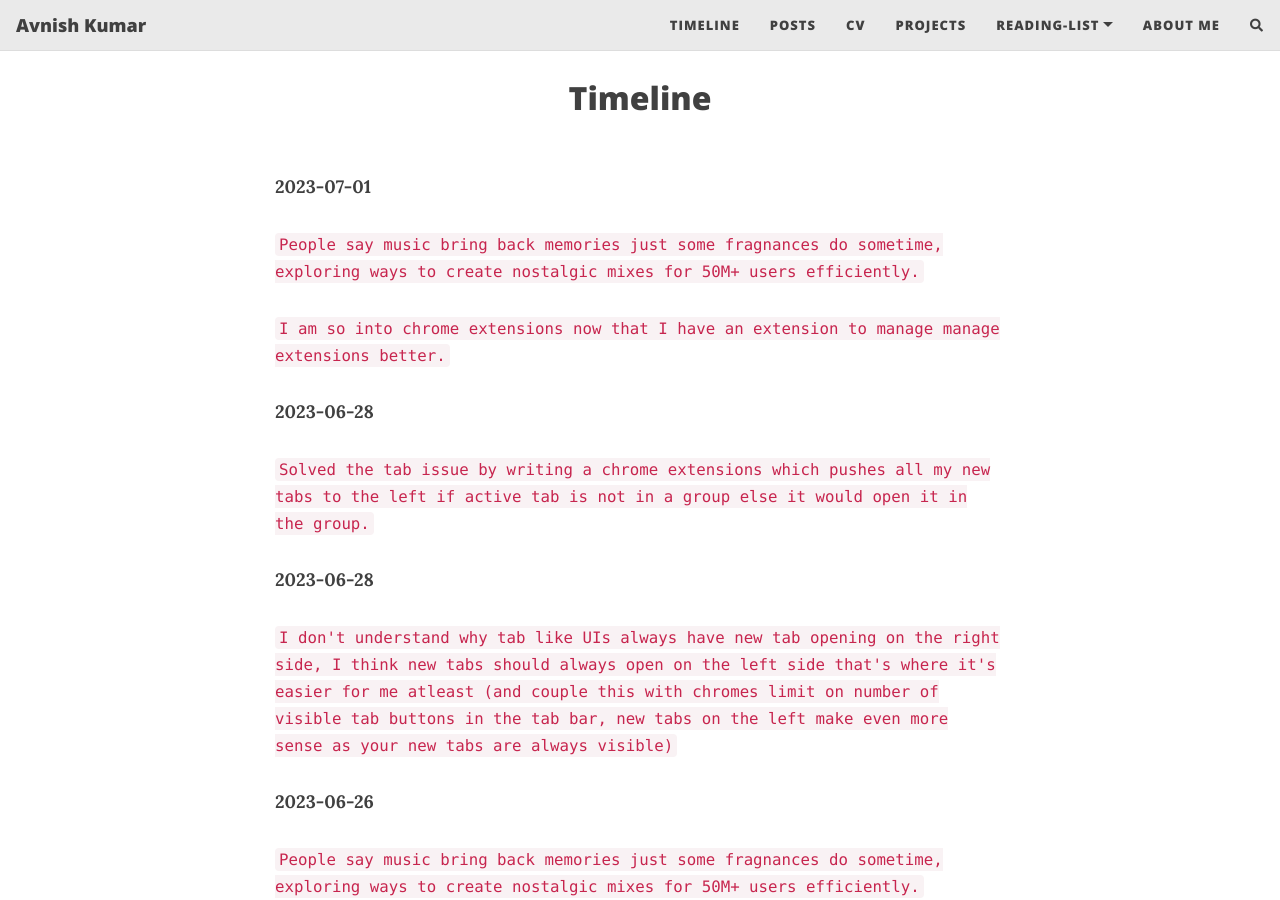
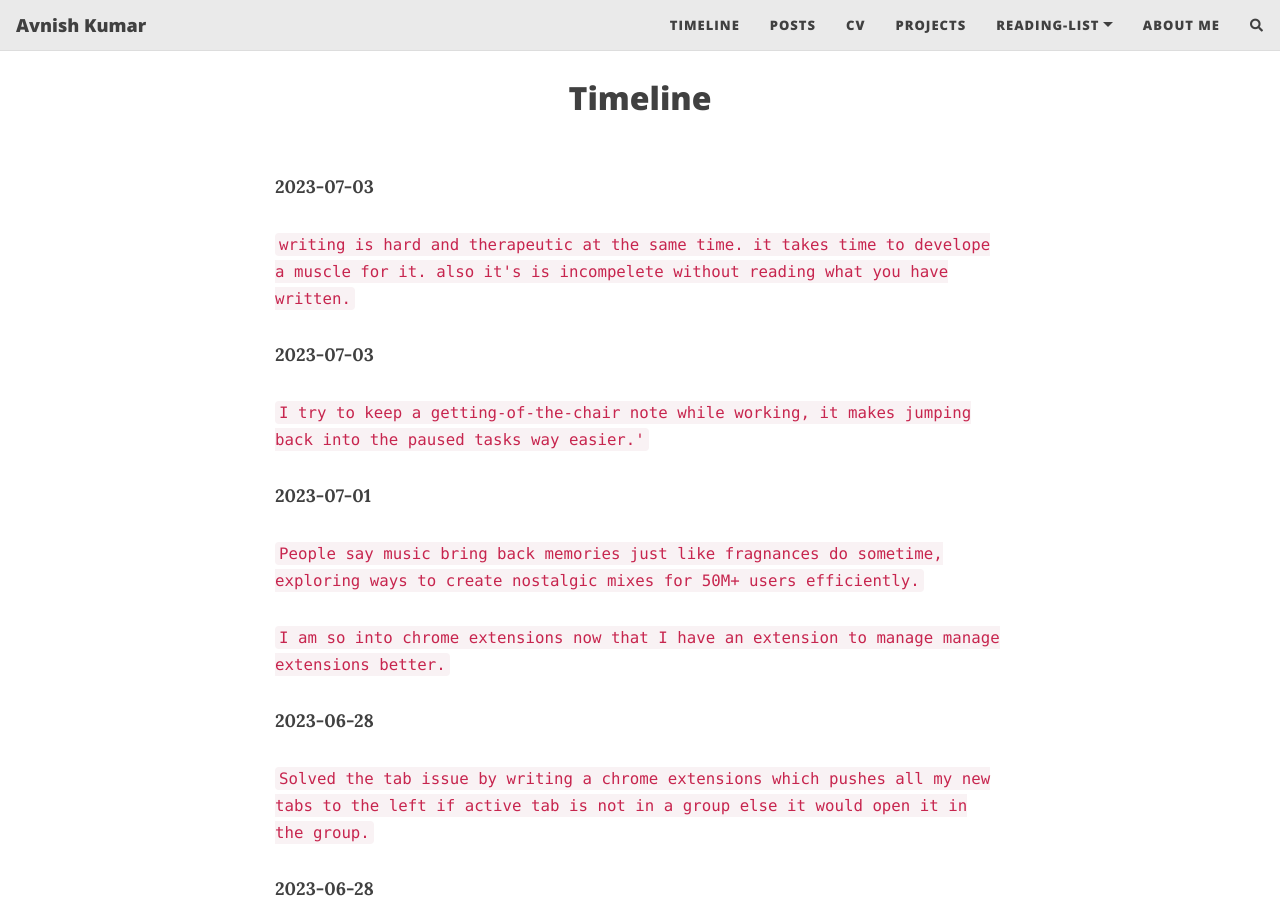
Before and after one commit to kavnish/kavnish.github.io, a Jekyll site: the page built from pages/timeline.md, in a window 1280 px wide and 900 px high. Built offline with Jekyll 4.4.1, drawn with Linux system fonts in a browser that asks for light colours; nearby versions of some CDN libraries; comment, search, counter and statistics services are not loaded.

Commit message:
updated tl

```diff
--- a/pages/timeline.md
+++ b/pages/timeline.md
@@ -9,9 +9,20 @@ full-width: false
 published: true
 ---
 
+**2023-07-03**
+
+`writing is hard and therapeutic at the same time. it takes time to develope a muscle for it. also it's is incompelete without reading what you have written.`
+
+
+**2023-07-03**
+
+`I try to keep a getting-of-the-chair note while working, it makes jumping back into the paused tasks way easier.'`
+
+
+
 **2023-07-01**
 
-`People say music bring back memories just some fragnances do sometime, exploring ways to create nostalgic mixes for 50M+ users efficiently.`
+`People say music bring back memories just like fragnances do sometime, exploring ways to create nostalgic mixes for 50M+ users efficiently.`
 
 `I am so into chrome extensions now that I have an extension to manage manage extensions better.`
 
```
